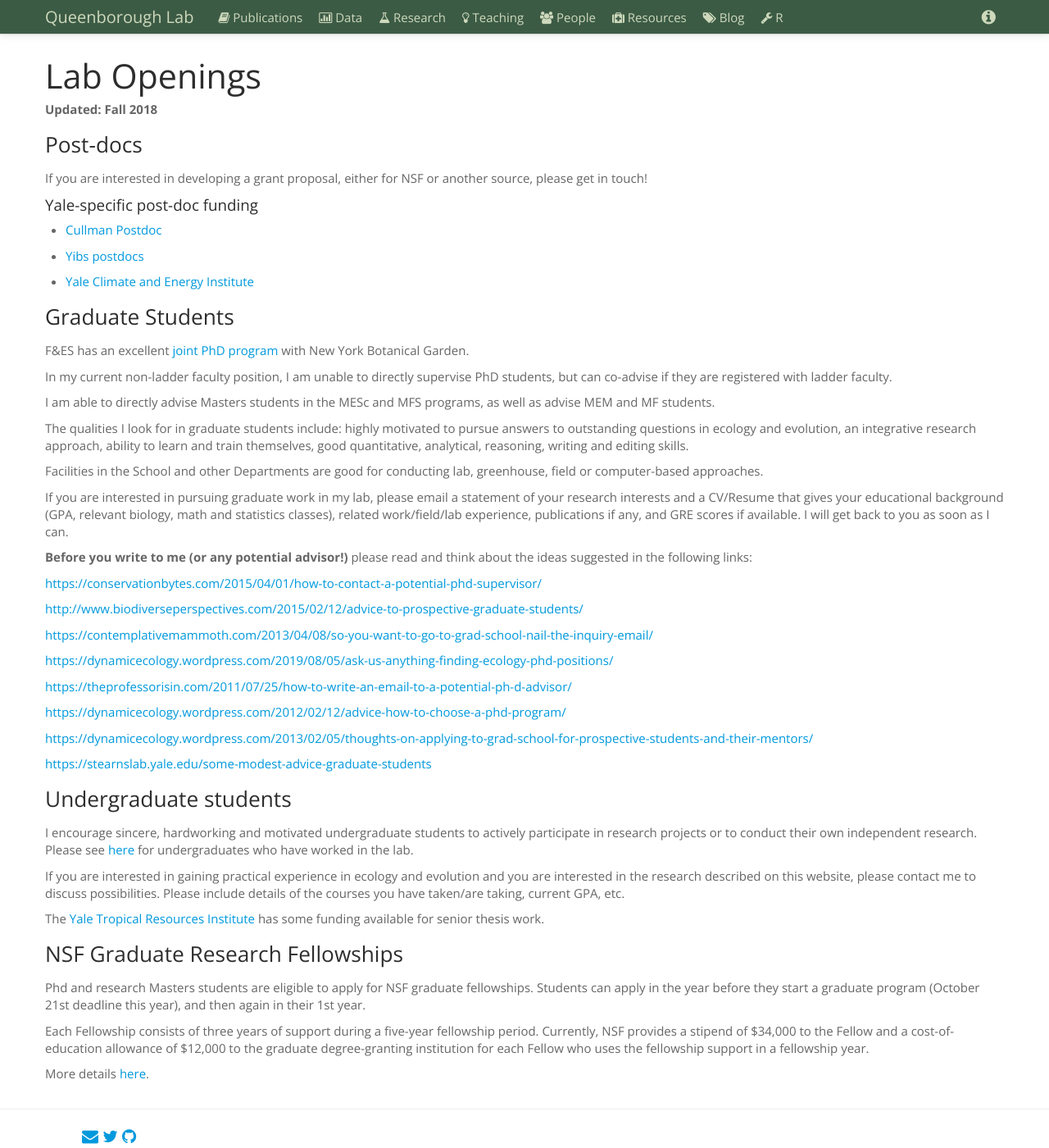
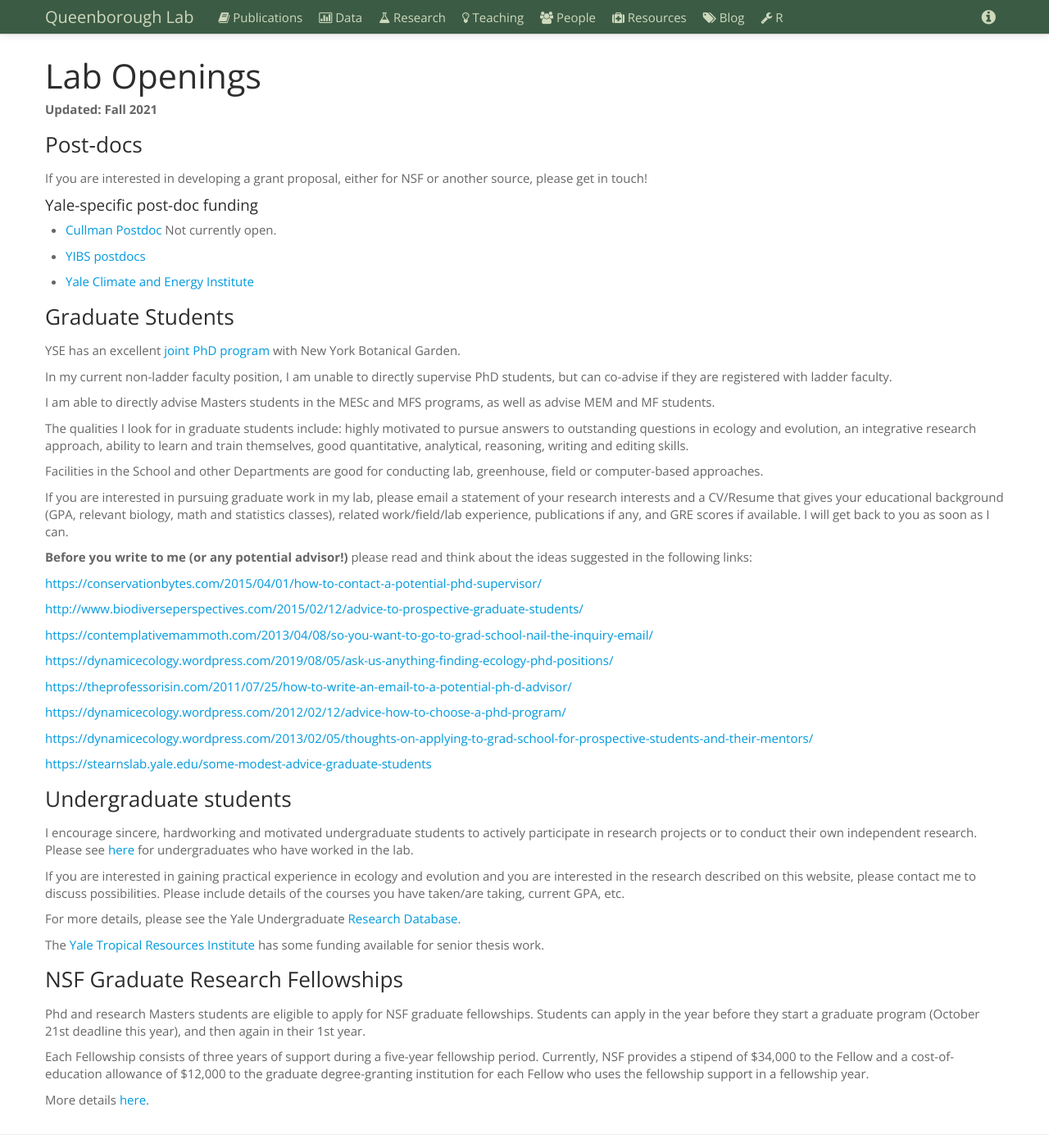
Before and after one commit to saq/saq.github.io, a Jekyll site: the page built from lab-openings.md, in a window 1280 px wide and 1400 px high. Shown: the whole window at 82% size. Built offline with Jekyll 4.4.1, drawn with Linux system fonts in a browser that asks for light colours.

Commit message:
Update lab-openings.md

```diff
--- a/lab-openings.md
+++ b/lab-openings.md
@@ -6,23 +6,23 @@ title: Lab Openings
 
 # Lab Openings
 
-**Updated: Fall 2018**
+**Updated: Fall 2021**
 
 ### Post-docs
 If you are interested in developing a grant proposal, either for NSF or another source, please get in touch!
 
 #### Yale-specific post-doc funding
 
- - [Cullman Postdoc]()
+ - [Cullman Postdoc]() Not currently open.
 
- - [Yibs postdocs](http://yibs.yale.edu/scholar-programs/donnelley-and-yibs-postdoctoral-environmental-fellows/gaylord-donnelley)
+ - [YIBS postdocs](http://yibs.yale.edu/scholar-programs/donnelley-and-yibs-postdoctoral-environmental-fellows/gaylord-donnelley)
 
  - [Yale Climate and Energy Institute](http://climate.yale.edu/grants-fellowships/postdoctoral-fellowships)
 
 
 ### Graduate Students
 
-F&ES has an excellent [joint PhD program](https://environment.yale.edu/doctoral/degrees/joint-nybg/) with New York Botanical Garden.
+YSE has an excellent [joint PhD program](https://environment.yale.edu/doctoral/degrees/joint-nybg/) with New York Botanical Garden.
 
 In my current non-ladder faculty position, I am unable to directly supervise PhD students, but can co-advise if they are registered with ladder faculty.
 
@@ -58,6 +58,8 @@ I encourage sincere, hardworking and motivated undergraduate students to activel
 
 If you are interested in gaining practical experience in ecology and evolution and you are interested in the research described on this website, please contact me to discuss possibilities. Please include details of the courses you have taken/are taking, current GPA, etc.
 
+For more details, please see the Yale Undergraduate [Research Database](https://rdb.yale.edu/lab/queenborough-lab-177/).
+
 The [Yale Tropical Resources Institute](http://tri.yale.edu/fellowships/) has some funding available for senior thesis work.
 
 
```
